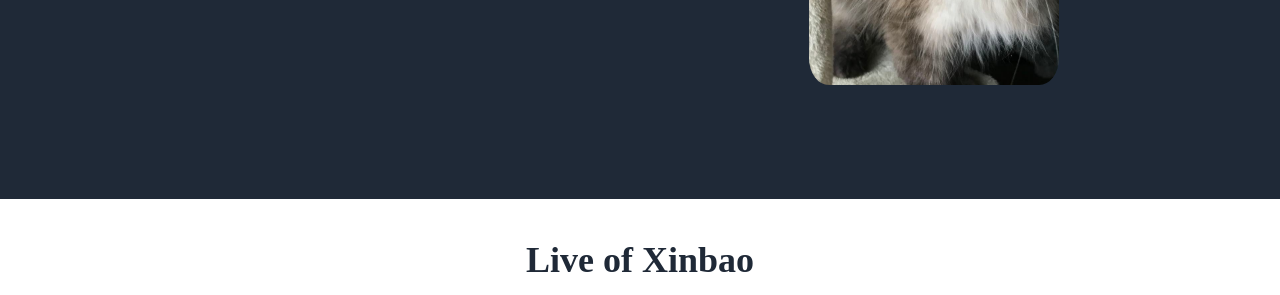
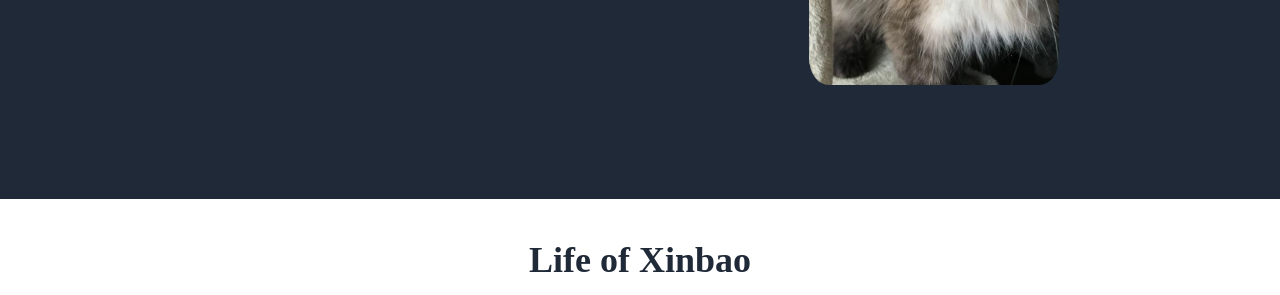
Before and after one commit to francis816/cat-landing-page, a plain HTML site: page index.html in a window 1280 px wide. Shown: the part 498-793 px from the top of the page. Drawn offline with Linux system fonts and the light colour scheme.

Commit message:
found an error

```diff
--- a/index.html
+++ b/index.html
@@ -34,7 +34,7 @@
         </div>
     </div>
     <div class="main-body">
-        <div class="info">Live of Xinbao</div>
+        <div class="info">Life of Xinbao</div>
         <ul class="daily-life">
             <li>
                 <div><img src="xb2.png" alt=""></div>
```
